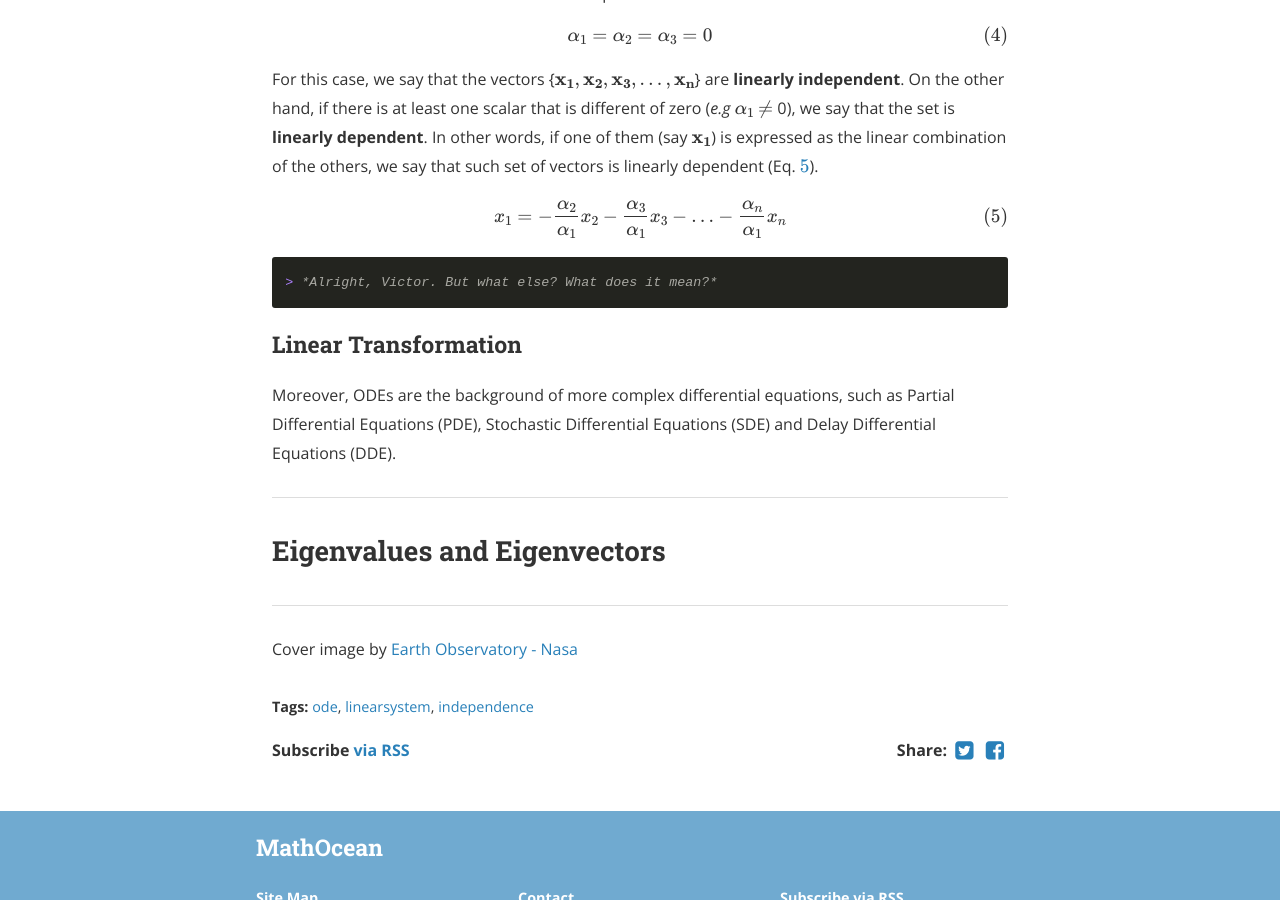
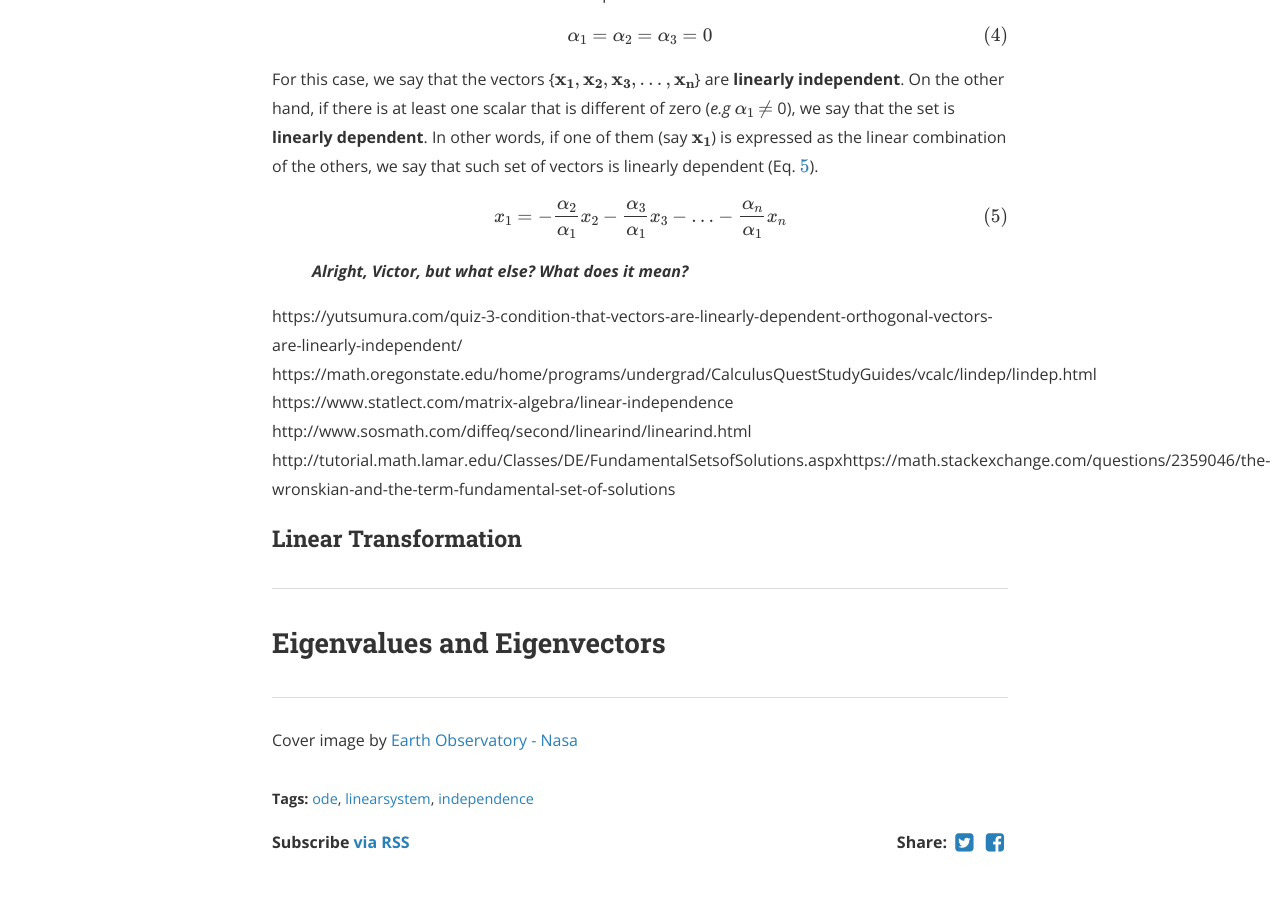
Before and after one commit to vic1309/lerofly, a Jekyll site: the page built from _posts/2019-06-06-linear_pt1.markdown, in a window 1280 px wide and 900 px high, scrolled down 2385 px. Built offline with Jekyll 4.4.1, drawn with Linux system fonts in a browser that asks for light colours; nearby versions of some CDN libraries; formulas are drawn with MathJax 3; a script that is not in the unit is left out.

Commit message:
Update 2019-06-06-linear_pt1.markdown

```diff
--- a/_posts/2019-06-06-linear_pt1.markdown
+++ b/_posts/2019-06-06-linear_pt1.markdown
@@ -74,13 +74,19 @@ For this case, we say that the vectors {${\mathbf{x_1}, \mathbf{x_2}, \mathbf{x_
 
 $$ x_1 = -\frac{\alpha_2}{\alpha_1}x_2 - \frac{\alpha_3}{\alpha_1}x_3 - \ldots - \frac{\alpha_n}{\alpha_1}x_n \tag{5} \label{eq:five}$$
 
-    > *Alright, Victor. But what else? What does it mean?*
+> __*Alright, Victor, but what else? What does it mean?*__
+
+https://yutsumura.com/quiz-3-condition-that-vectors-are-linearly-dependent-orthogonal-vectors-are-linearly-independent/
+https://math.oregonstate.edu/home/programs/undergrad/CalculusQuestStudyGuides/vcalc/lindep/lindep.html
+https://www.statlect.com/matrix-algebra/linear-independence
+http://www.sosmath.com/diffeq/second/linearind/linearind.html
+http://tutorial.math.lamar.edu/Classes/DE/FundamentalSetsofSolutions.aspxhttps://math.stackexchange.com/questions/2359046/the-wronskian-and-the-term-fundamental-set-of-solutions
 
 
 ### Linear Transformation
 
 
-Moreover, ODEs are the background of more complex differential equations, such as Partial Differential Equations (PDE), Stochastic Differential Equations (SDE) and Delay Differential Equations (DDE).
+
 
 ----
 
```
